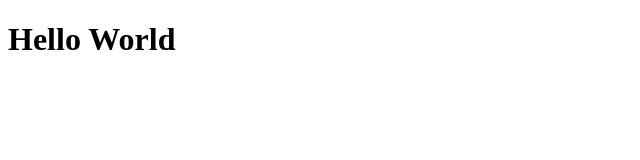
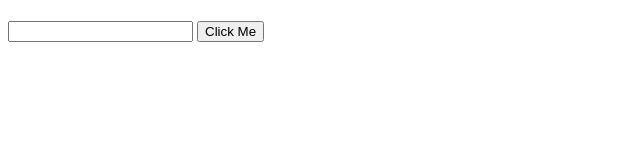
Before and after one commit to SallyMulupi/Ndombi-DAM, a plain HTML site: page index.html in a window 1280 px wide. Shown: the whole page, without its empty margins (0-640 px from the left). Drawn offline with Linux system fonts and the light colour scheme.

Commit message:
first commit

```diff
--- a/assets/main.js
+++ b/assets/main.js
@@ -0,0 +1,7 @@
+function displayName() {
+    let input = document.querySelector('#input').value;
+    let name = document.querySelector('p');
+    name.innerHTML = "Hello, " + input + " welcome to the bootcamp "
+
+
+}
--- a/index.html
+++ b/index.html
@@ -9,9 +9,11 @@
 </head>
 
 <body>
-    <h1>Hello World</h1>
-    <script src="./assets/main.js"></script>
+    <h1 id="outputtext"></h1>
+    <p></p>
 
+    <input type="text" id="input" />
+    <button onclick="displayName()">Click Me</button>
+    <script src="assets/main.js "></script>
 </body>
-
-</html>
+<html>
```
